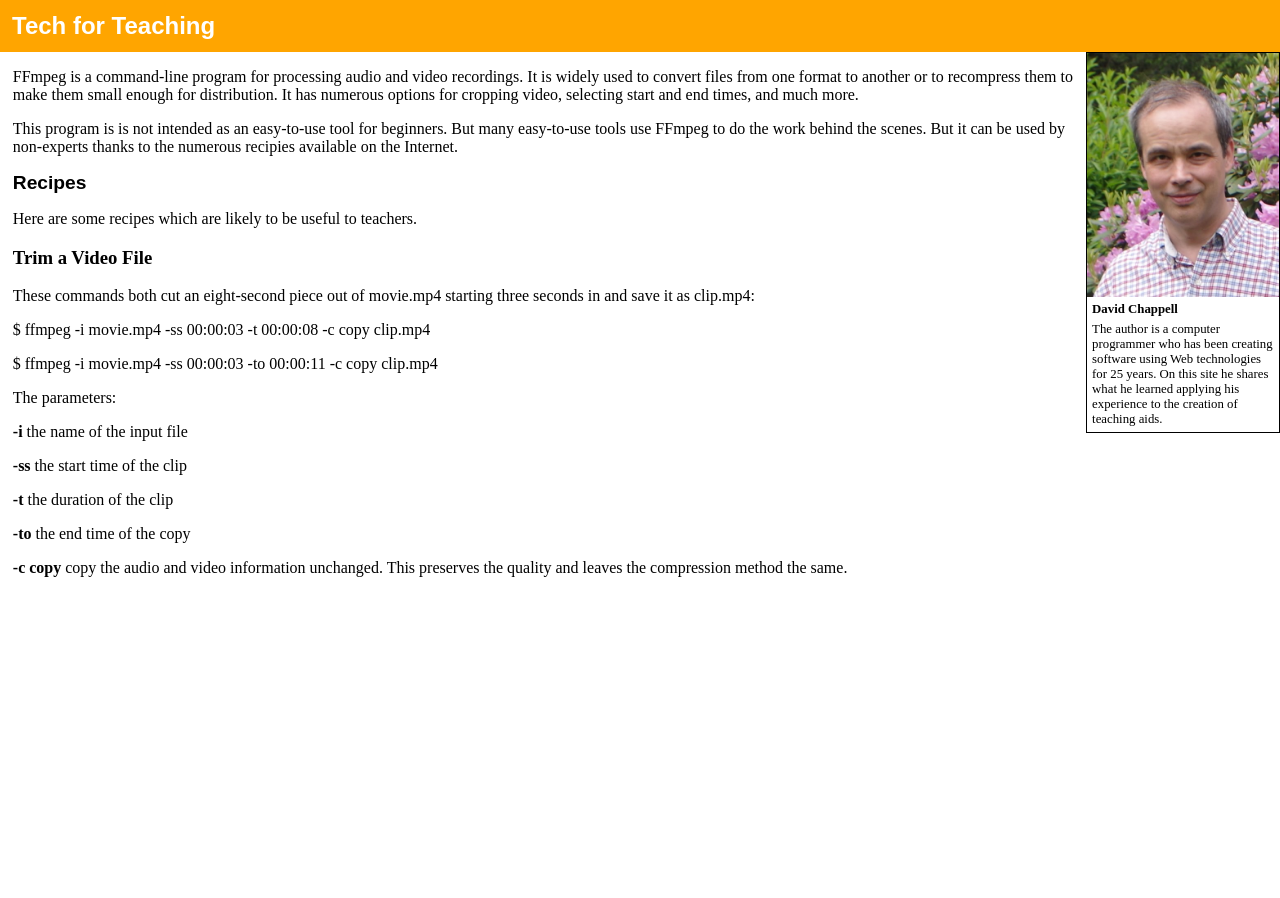
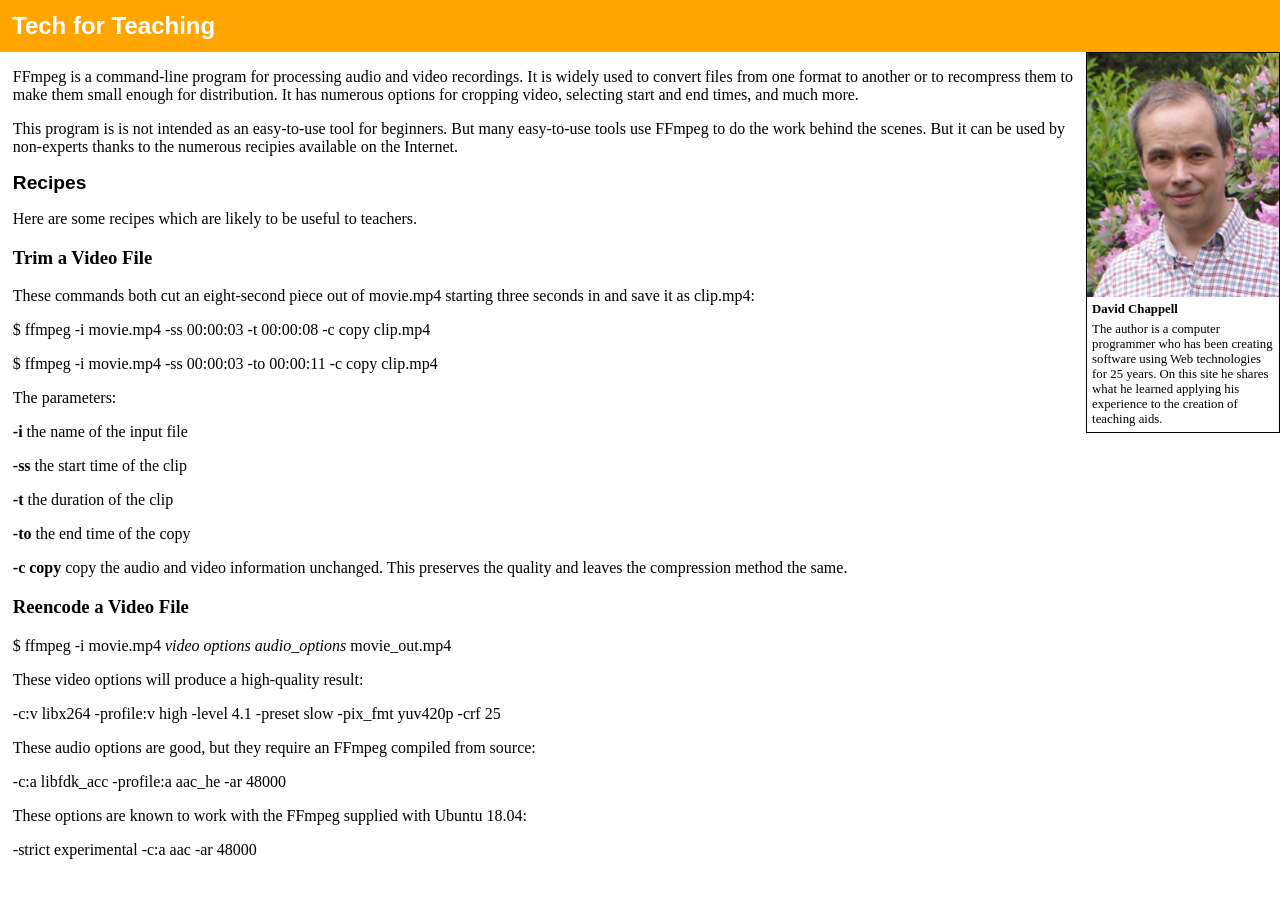
Before and after one commit to david672orford/tech-for-teaching, a Jekyll site: the page built from software/ffmpeg/index.md, in a window 1280 px wide. Built offline with Jekyll 4.4.1, drawn with Linux system fonts in a browser that asks for light colours; our own code applies the rules of GitHub Pages for plain Markdown files.

Commit message:
added instructions for reencoding a video file

```diff
--- a/software/ffmpeg/index.md
+++ b/software/ffmpeg/index.md
@@ -33,3 +33,22 @@ The parameters:
 
  **-c copy** copy the audio and video information unchanged. This preserves
    the quality and leaves the compression method the same.
+
+### Reencode a Video File
+
+ $ ffmpeg -i movie.mp4
+   _video options_
+   _audio_options_
+   movie_out.mp4
+
+These video options will produce a high-quality result:
+
+   -c:v libx264 -profile:v high -level 4.1 -preset slow -pix\_fmt yuv420p -crf 25
+
+These audio options are good, but they require an FFmpeg compiled from source:
+
+   -c:a libfdk\_acc -profile:a aac\_he -ar 48000
+
+These options are known to work with the FFmpeg supplied with Ubuntu 18.04:
+
+   -strict experimental -c:a aac -ar 48000
```
